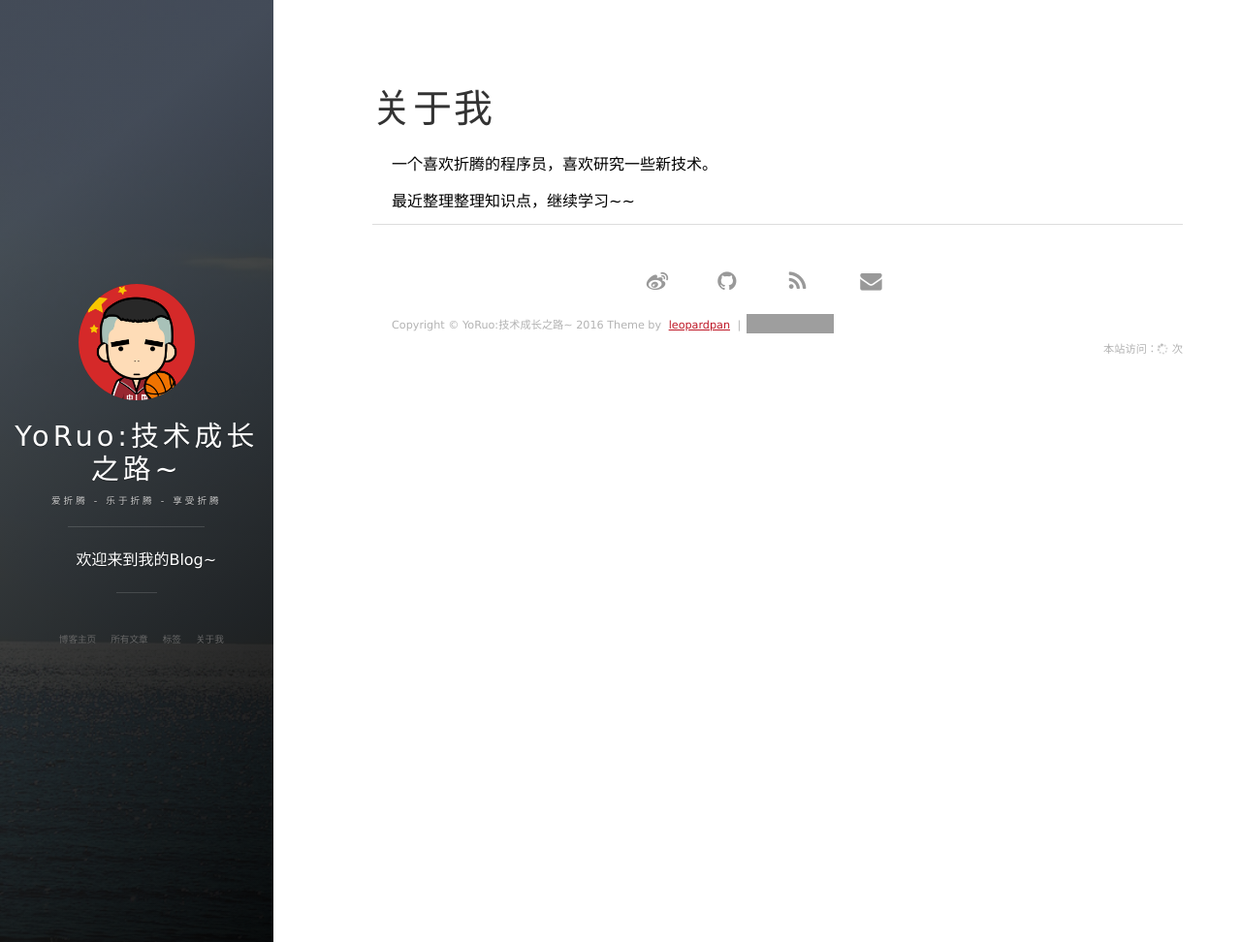
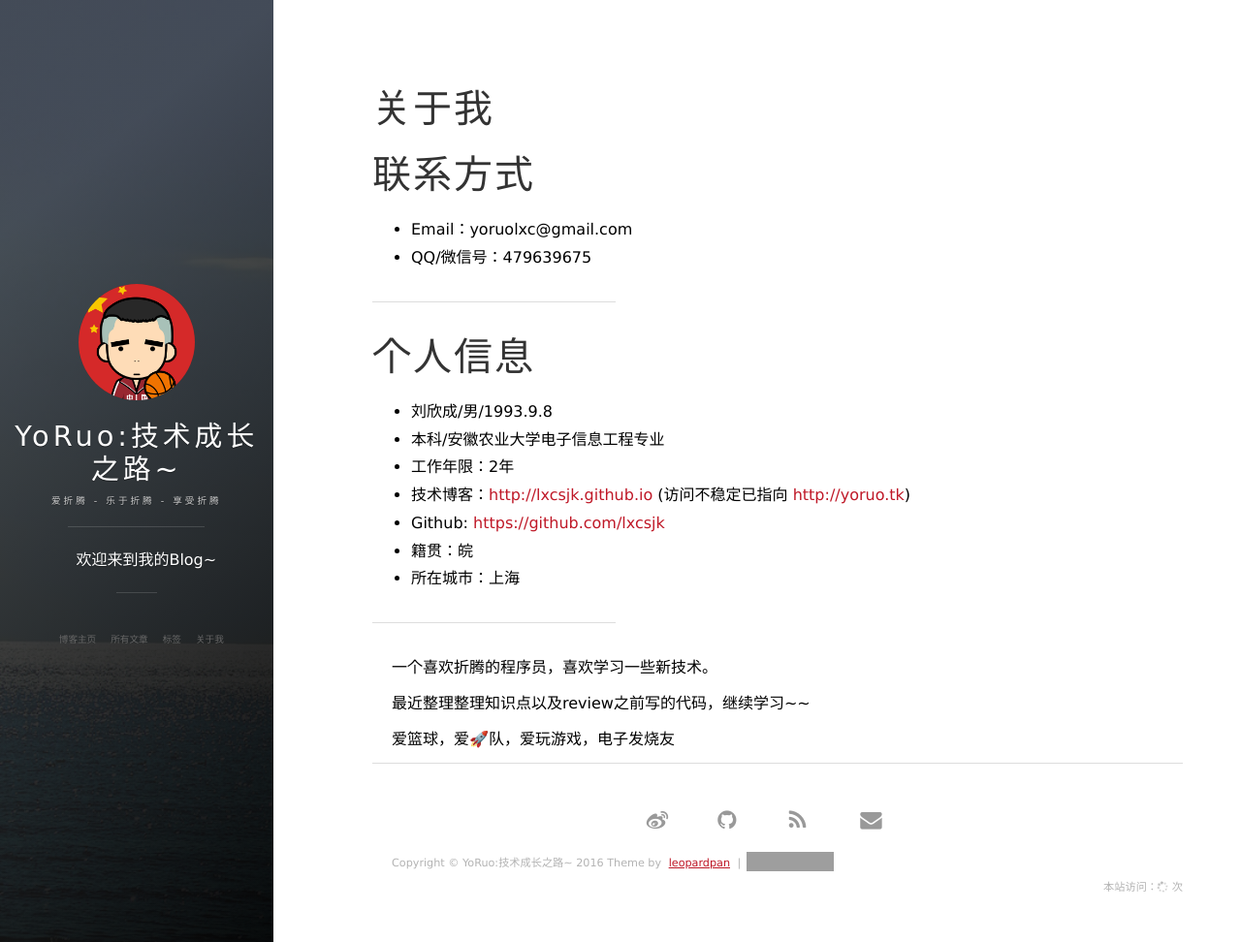
Before and after one commit to lxcsjk/lxcsjk.github.io, a Jekyll site: the page built from about.md, in a window 1280 px wide and 972 px high. Shown: the whole window at 97% size. Built offline with Jekyll 4.4.1, drawn with Linux system fonts in a browser that asks for light colours; nearby versions of some CDN libraries; comment, search, counter and statistics services are not loaded; grey boxes are pictures that could not be loaded.

Commit message:
爱打打

```diff
--- a/about.md
+++ b/about.md
@@ -3,9 +3,28 @@ layout: page
 title: 关于我
 ---
 
-一个喜欢折腾的程序员，喜欢研究一些新技术。
+# 联系方式
+
+- Email：yoruolxc@gmail.com
+- QQ/微信号：479639675
+
+---
+
+# 个人信息
+
+ - 刘欣成/男/1993.9.8
+ - 本科/安徽农业大学电子信息工程专业
+ - 工作年限：2年
+ - 技术博客：<http://lxcsjk.github.io> (访问不稳定已指向 <http://yoruo.tk>)
+ - Github: <https://github.com/lxcsjk>
+ - 籍贯：皖
+ - 所在城市：上海
+
+---
+
+一个喜欢折腾的程序员，喜欢学习一些新技术。
 <p>
-最近整理整理知识点，继续学习~~
+最近整理整理知识点以及review之前写的代码，继续学习~~
 <p>
-
+爱篮球，爱🚀队，爱玩游戏，电子发烧友
 <p>
```
Also changed, not shown: 2 other files.
